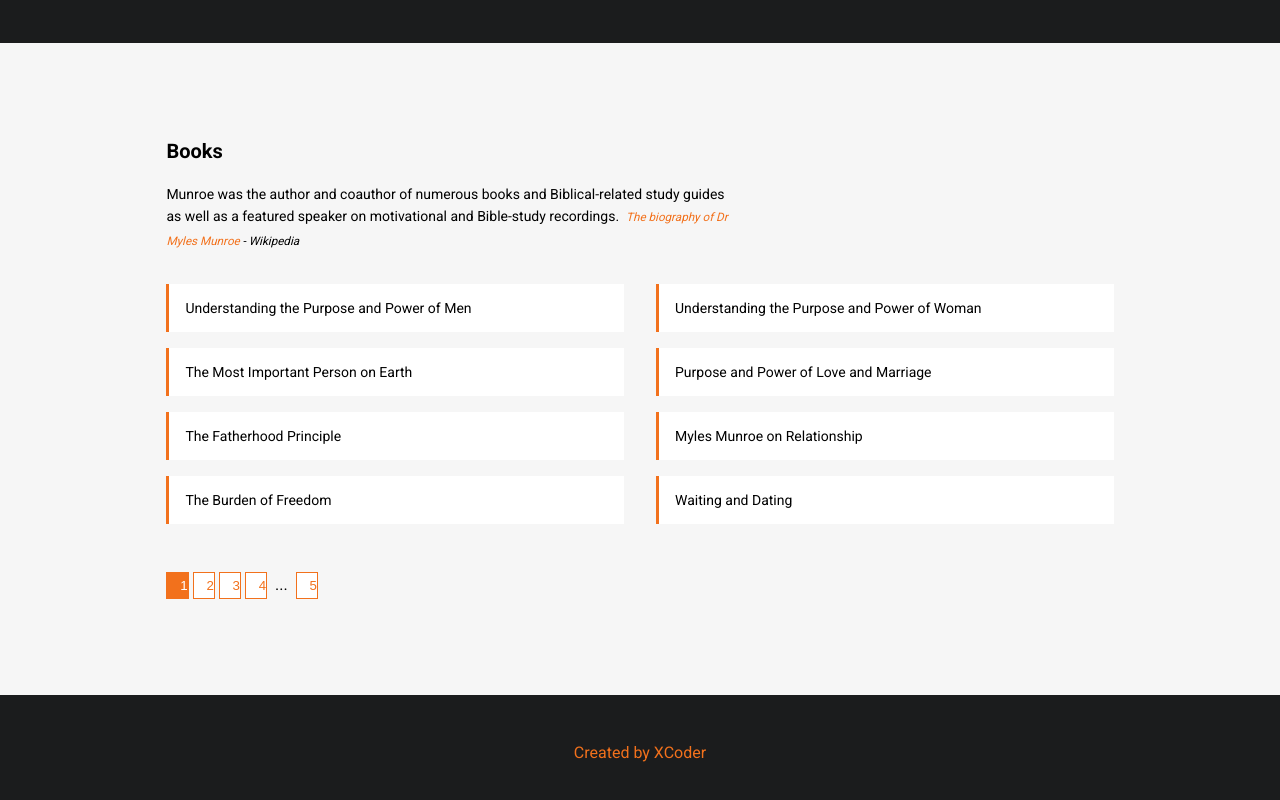
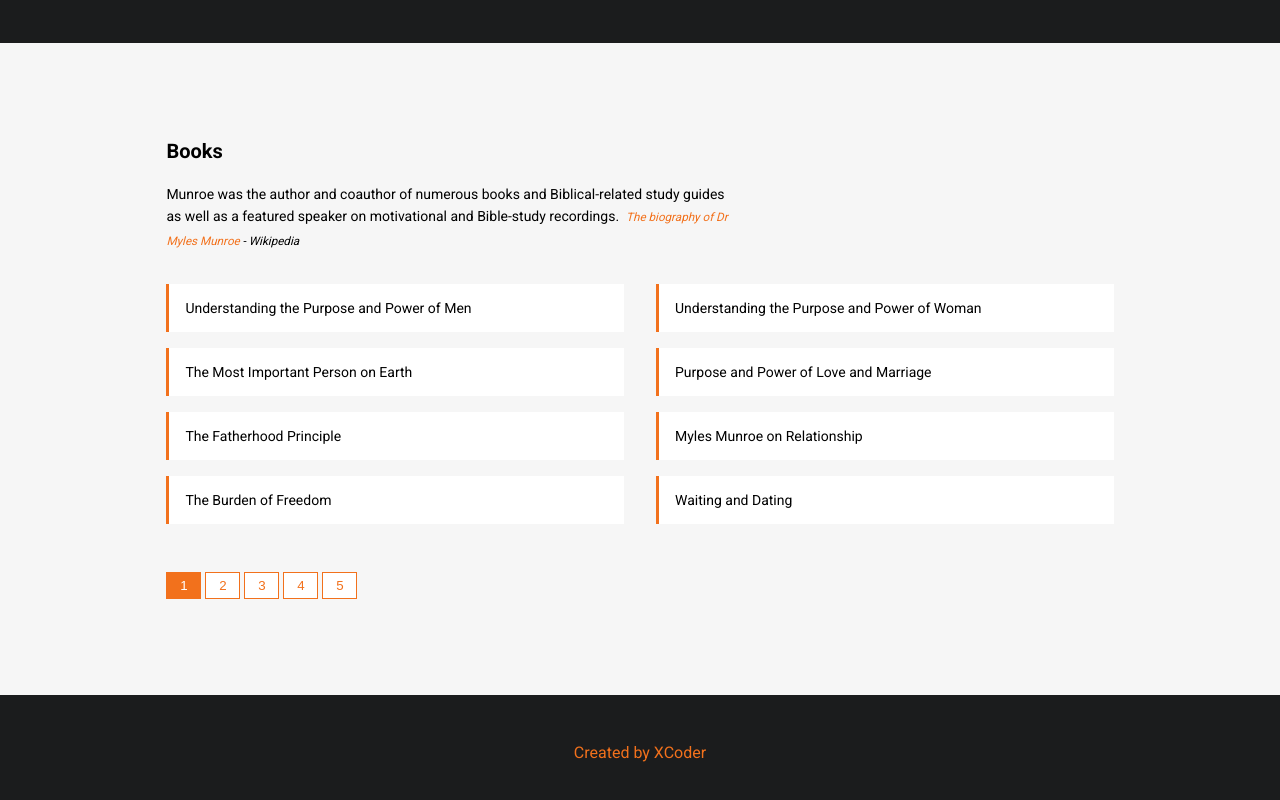
Before and after one commit to Obitrim/tribute-page, a plain HTML site: page index.html in a window 1280 px wide. Shown: the part 1219-2019 px from the top of the page. Drawn offline with Linux system fonts and the light colour scheme.

Commit message:
solved cut of vertical content

```diff
--- a/css/tribute.css
+++ b/css/tribute.css
@@ -13,7 +13,7 @@ body {
 	margin: 0;
 	font-family: 'Roboto', sans-serif;
 	background-color: var(--light-grey);
-	overflow: hidden;
+	overflow-x: hidden;
 }
 
 p {
@@ -142,7 +142,6 @@ ul li {
 	color: var(--orange);
 	border: none;
 	padding: .3rem .8rem;
-	padding-right: 0px;
 	border: 1px solid var(--orange);
 	transition: .25s;
 }
--- a/index.html
+++ b/index.html
@@ -84,7 +84,6 @@
 						<button  class="page-btn" data-page-num="2">2</button>
 						<button  class="page-btn" data-page-num="3">3</button>
 						<button  class="page-btn" data-page-num="4">4</button>
-						<span>&nbsp;...&nbsp;</span>
 						<button  class="page-btn" data-page-num="5">5</button>
 					</div>
 				</div>
```
